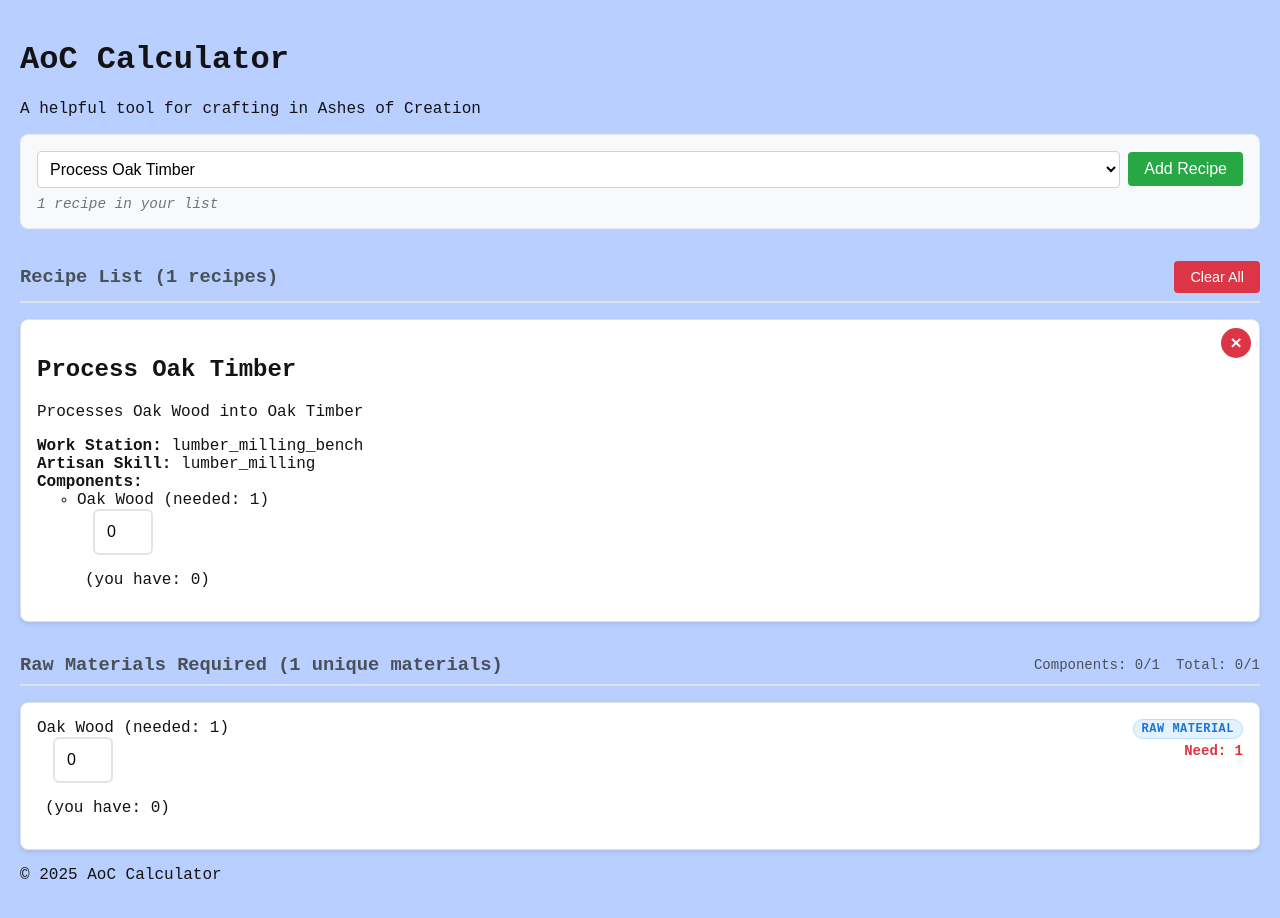
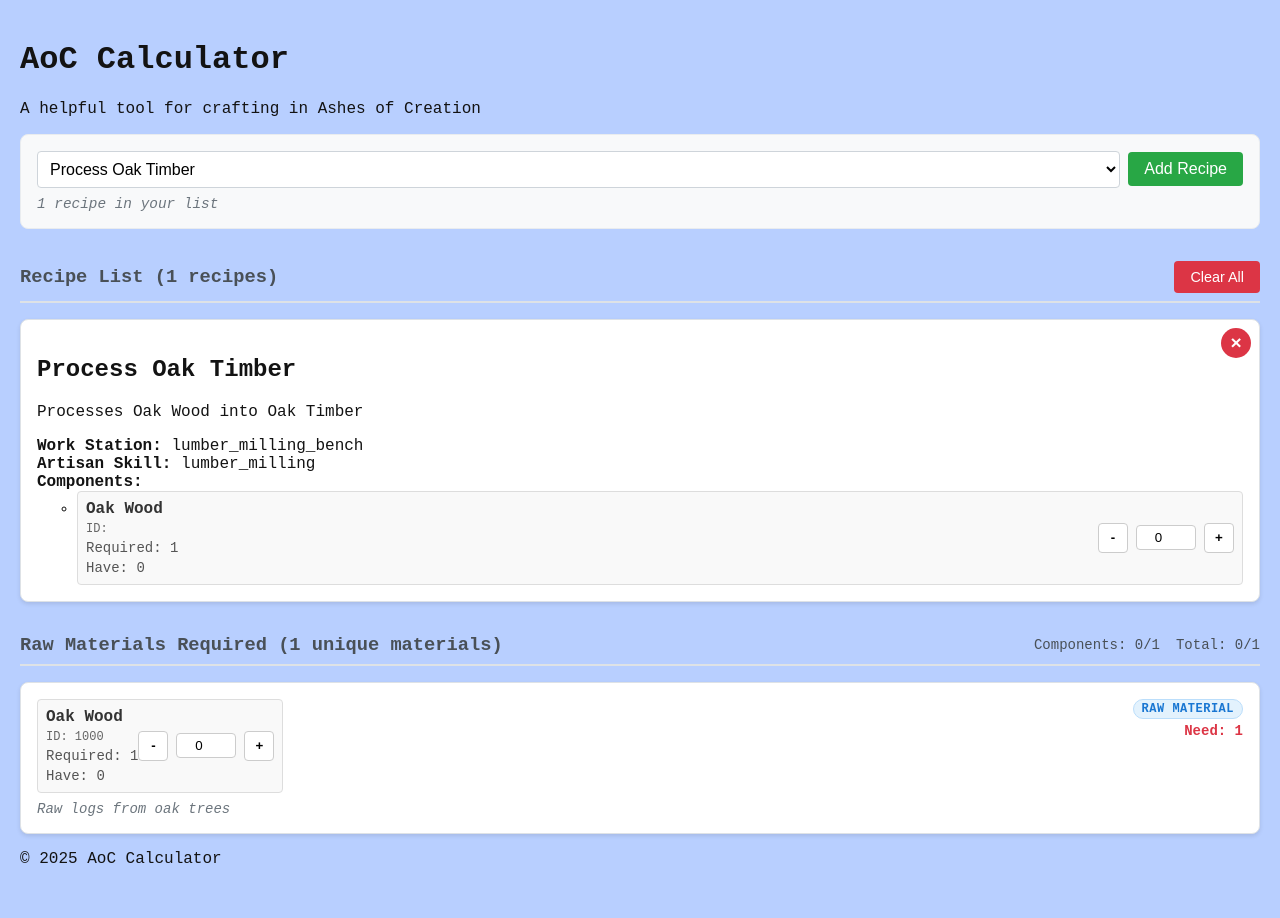
Before and after one commit to sollark/aoc_calculator, a React (Create React App) app: page / in a window 1280 px wide. Both pictures are taken after a click on the button "Add Recipe". Built offline with nearby package versions, Linux system fonts and the light colour scheme.

Commit message:
feat: Refactor component management to use IDs for state and lookups, enhancing performance and consistency

```diff
--- a/src/App.js
+++ b/src/App.js
@@ -20,11 +20,10 @@
     []
   );
 
-  // Create lookup maps for easy access
+  // Create lookup maps for easy access - ID ONLY
   const recipeLookup = React.useMemo(() => {
     const lookup = {};
     allRecipes.forEach((recipe) => {
-      lookup[recipe.name] = recipe;
       lookup[recipe.id] = recipe;
     });
     return lookup;
@@ -33,13 +32,31 @@
   const rawComponentsLookup = React.useMemo(() => {
     const lookup = {};
     recipesData.raw_components.forEach((component) => {
-      lookup[component.name] = component;
       lookup[component.id] = component;
     });
     return lookup;
   }, []);
 
+  // Helper function to find recipe by name (since UI still uses names)
+  const findRecipeByName = (name) => {
+    return allRecipes.find((recipe) => recipe.name === name);
+  };
+
+  // Helper function to find raw component by name
+  const findRawComponentByName = (name) => {
+    return recipesData.raw_components.find(
+      (component) => component.name === name
+    );
+  };
+
+  // Helper function to find recipe by component name (for processing lookup)
+  const findProcessingRecipeByOutputName = (componentName) => {
+    return allRecipes.find((recipe) => recipe.name === componentName);
+  };
+
   console.log("All Recipes Loaded:", allRecipes);
+  console.log("Recipe Lookup Map:", recipeLookup);
+  console.log("Raw Components Lookup Map:", rawComponentsLookup);
 
   useEffect(() => {
     if (allRecipes.length > 0 && !selectedRecipe) {
@@ -59,20 +76,22 @@
       return [];
     }
 
-    // Check if it's already a raw component
-    if (rawComponentsLookup[componentName]) {
+    // Check if it's already a raw component (by name lookup)
+    const rawComponent = findRawComponentByName(componentName);
+    if (rawComponent) {
       return [
         {
-          id: rawComponentsLookup[componentName].id,
+          id: rawComponent.id,
           name: componentName,
           quantity: quantity,
           isRaw: true,
+          description: rawComponent.description,
         },
       ];
     }
 
-    // Check if it's a processing recipe
-    const processingRecipe = recipeLookup[componentName];
+    // Check if it's a processing recipe (find by output name)
+    const processingRecipe = findProcessingRecipeByOutputName(componentName);
     if (processingRecipe && processingRecipe.recipe?.components) {
       visited.add(componentName);
 
@@ -105,12 +124,12 @@
     ];
   };
 
-  // Function to consolidate duplicate components
+  // Function to consolidate duplicate components by ID
   const consolidateComponents = (components) => {
     const consolidated = {};
 
     components.forEach((component) => {
-      const key = component.name;
+      const key = component.id; // Use ID as key instead of name
       if (consolidated[key]) {
         consolidated[key].quantity += component.quantity;
       } else {
@@ -155,7 +174,7 @@
   }, [recipeList, recipeLookup, rawComponentsLookup]);
 
   const handleAddRecipe = () => {
-    const recipeData = allRecipes.find((r) => r.name === selectedRecipe);
+    const recipeData = findRecipeByName(selectedRecipe); // Use helper function
     if (recipeData) {
       const isAlreadyAdded = recipeList.some(
         (recipe) => recipe.id === recipeData.id
--- a/src/components/componentList/ComponentList.jsx
+++ b/src/components/componentList/ComponentList.jsx
@@ -11,21 +11,22 @@
   showBreakdown = false,
   onQuantityChange,
 }) => {
+  // Use component ID as key instead of name for state management
   const [componentQuantities, setComponentQuantities] = useState({});
 
-  const handleQuantityChange = (componentName, newQuantity) => {
+  const handleQuantityChange = (componentId, componentName, newQuantity) => {
     setComponentQuantities((prev) => ({
       ...prev,
-      [componentName]: newQuantity,
+      [componentId]: newQuantity, // Use ID as key
     }));
 
     if (onQuantityChange) {
-      onQuantityChange(componentName, newQuantity);
+      onQuantityChange(componentId, componentName, newQuantity);
     }
   };
 
   const renderComponentItem = (component) => {
-    const currentQuantity = componentQuantities[component.name] || 0;
+    const currentQuantity = componentQuantities[component.id] || 0;
     const isComplete = currentQuantity >= component.quantity;
     const shortage = Math.max(0, component.quantity - currentQuantity);
 
@@ -37,6 +38,7 @@
       >
         <div className="component-list__item-header">
           <CraftComponent
+            id={component.id}
             name={component.name}
             quantity={component.quantity}
             currentQuantity={currentQuantity}
@@ -77,18 +79,18 @@
     );
   };
 
-  // Calculate totals for summary
+  // Calculate totals for summary - use component.id for lookups
   const totalComponents = components.length;
   const completedComponents = components.filter(
     (component) =>
-      (componentQuantities[component.name] || 0) >= component.quantity
+      (componentQuantities[component.id] || 0) >= component.quantity
   ).length;
   const totalQuantityNeeded = components.reduce(
     (sum, component) => sum + component.quantity,
     0
   );
   const totalQuantityHave = components.reduce(
-    (sum, component) => sum + (componentQuantities[component.name] || 0),
+    (sum, component) => sum + (componentQuantities[component.id] || 0),
     0
   );
 
--- a/src/components/craftComponent/CraftComponent.jsx
+++ b/src/components/craftComponent/CraftComponent.jsx
@@ -1,36 +1,76 @@
-import React, { useState } from "react";
-import NumberInput from "../forms/NumberInput";
+import React from "react";
+import PropTypes from "prop-types";
+import "./craftComponent.css";
 
-const CraftComponent = ({ name, quantity, onQuantityChange }) => {
-  console.log(`CraftComponent rendered`);
-  console.log(`Component: ${name}, Quantity: ${quantity}`);
-
-  const [owned, setOwned] = useState(0);
-
-  const handleChange = (newValue) => {
-
-    const value = Math.max(0, Math.min(quantity, newValue)); // Ensure value is within bounds
-    setOwned(value);
-
-    onQuantityChange(name, value);
+const CraftComponent = ({
+  id,
+  name,
+  quantity,
+  currentQuantity = 0,
+  onQuantityChange,
+  readOnly = false,
+}) => {
+  const handleQuantityChange = (newValue) => {
+    if (onQuantityChange && !readOnly) {
+      onQuantityChange(id, name, newValue); // Pass both ID and name
+    }
   };
 
   return (
-    <div style={{ marginBottom: "1rem" }}>
-      <span>
-        {name} (needed: {quantity})
-      </span>
-      <NumberInput
-        id={`${name}-quantity`}
-        min={0}
-        max={quantity}
-        value={owned}
-        onChange={handleChange}
-        style={{ marginLeft: "1rem", width: "60px" }}
-      />
-      <span style={{ marginLeft: "0.5rem" }}>(you have: {owned})</span>
+    <div
+      className={`craft-component ${
+        readOnly ? "craft-component--readonly" : ""
+      }`}
+    >
+      <div className="craft-component__info">
+        <span className="craft-component__name">{name}</span>
+        <span className="craft-component__id">ID: {id}</span>
+        <span className="craft-component__quantity">Required: {quantity}</span>
+        {!readOnly && (
+          <span className="craft-component__current">
+            Have: {currentQuantity}
+          </span>
+        )}
+      </div>
+
+      {!readOnly && onQuantityChange && (
+        <div className="craft-component__controls">
+          <button
+            onClick={() =>
+              handleQuantityChange(Math.max(0, currentQuantity - 1))
+            }
+            className="craft-component__btn craft-component__btn--decrease"
+          >
+            -
+          </button>
+          <input
+            type="number"
+            value={currentQuantity}
+            onChange={(e) =>
+              handleQuantityChange(parseInt(e.target.value) || 0)
+            }
+            className="craft-component__input"
+            min="0"
+          />
+          <button
+            onClick={() => handleQuantityChange(currentQuantity + 1)}
+            className="craft-component__btn craft-component__btn--increase"
+          >
+            +
+          </button>
+        </div>
+      )}
     </div>
   );
 };
 
+CraftComponent.propTypes = {
+  id: PropTypes.oneOfType([PropTypes.string, PropTypes.number]).isRequired,
+  name: PropTypes.string.isRequired,
+  quantity: PropTypes.number.isRequired,
+  currentQuantity: PropTypes.number,
+  onQuantityChange: PropTypes.func,
+  readOnly: PropTypes.bool,
+};
+
 export default CraftComponent;
--- /dev/null
+++ b/src/components/craftComponent/craftComponent.css
@@ -0,0 +1,64 @@
+.craft-component {
+  display: flex;
+  justify-content: space-between;
+  align-items: center;
+  padding: 0.5rem;
+  border: 1px solid #ddd;
+  border-radius: 4px;
+  background-color: #f9f9f9;
+}
+
+.craft-component--readonly {
+  background-color: #f0f0f0;
+}
+
+.craft-component__info {
+  display: flex;
+  flex-direction: column;
+  gap: 0.25rem;
+}
+
+.craft-component__name {
+  font-weight: 600;
+  color: #333;
+}
+
+.craft-component__id {
+  font-size: 0.75rem;
+  color: #666;
+  font-family: monospace;
+}
+
+.craft-component__quantity,
+.craft-component__current {
+  font-size: 0.875rem;
+  color: #555;
+}
+
+.craft-component__controls {
+  display: flex;
+  align-items: center;
+  gap: 0.5rem;
+}
+
+.craft-component__btn {
+  width: 30px;
+  height: 30px;
+  border: 1px solid #ccc;
+  background-color: #fff;
+  cursor: pointer;
+  border-radius: 4px;
+  font-weight: bold;
+}
+
+.craft-component__btn:hover {
+  background-color: #f0f0f0;
+}
+
+.craft-component__input {
+  width: 60px;
+  padding: 0.25rem;
+  border: 1px solid #ccc;
+  border-radius: 4px;
+  text-align: center;
+}
```
